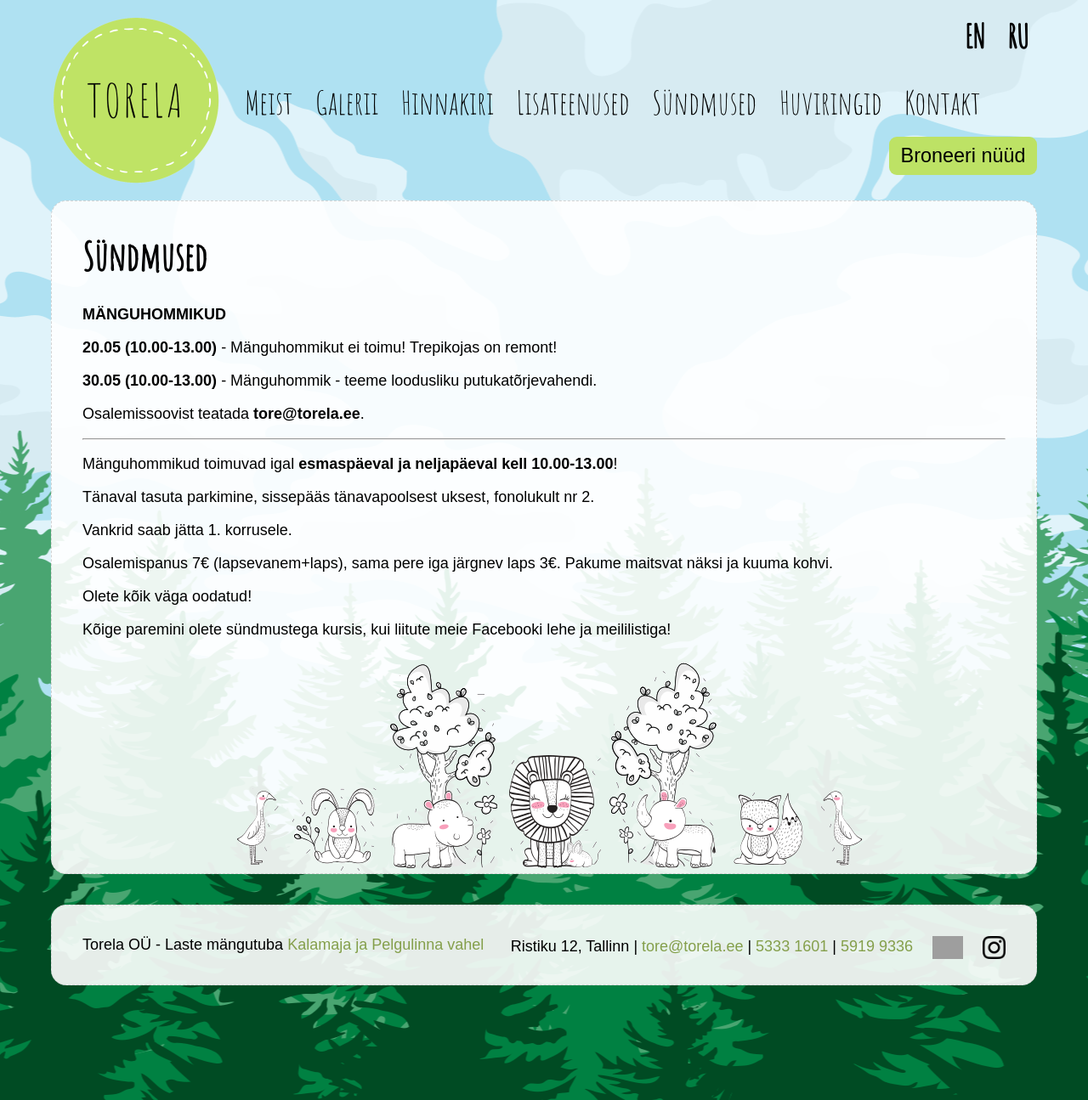
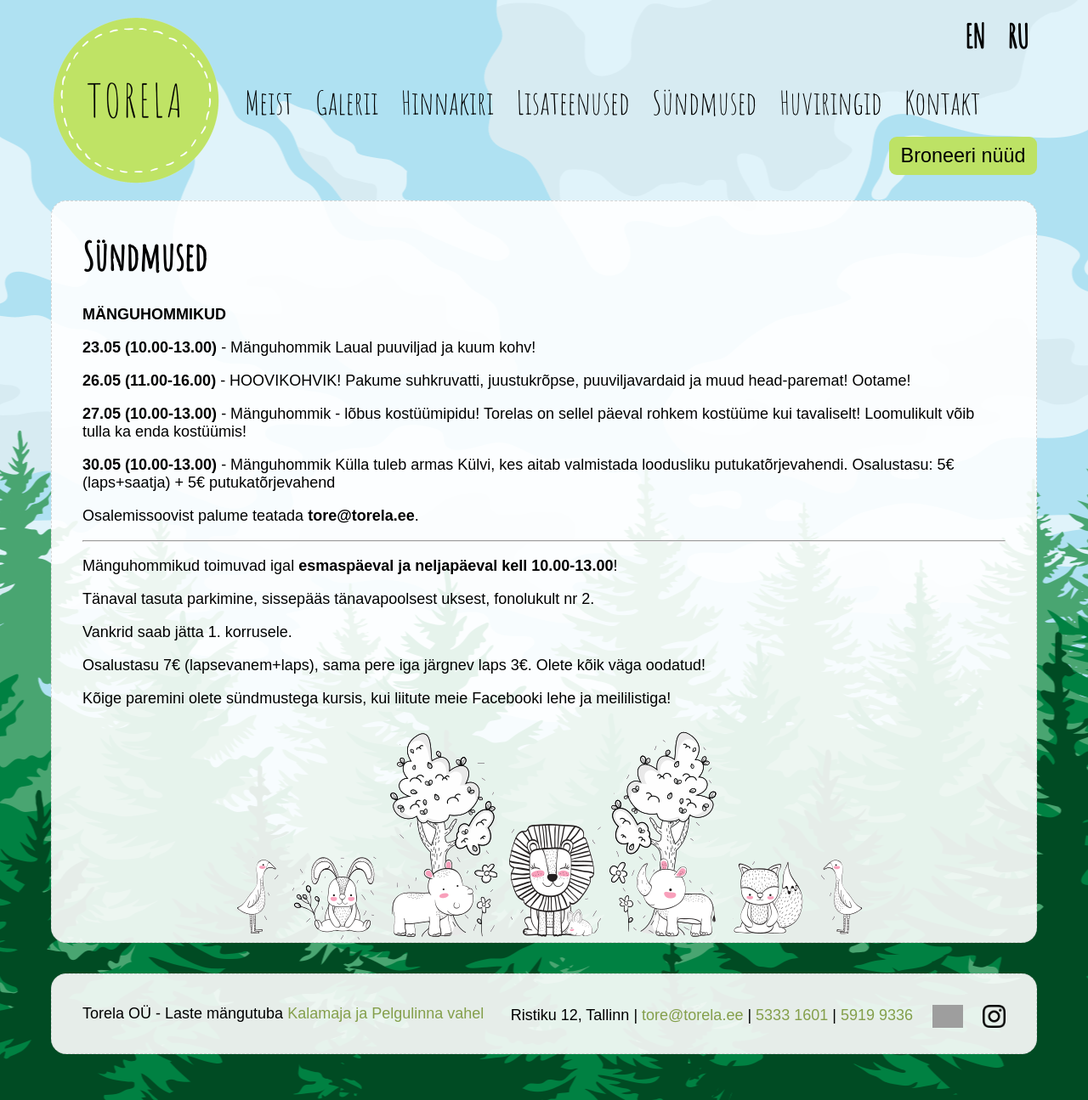
Before and after one commit to mypsik/torela, a Jekyll site: the page built from syndmused/index.md, in a window 1280 px wide. Shown: the whole page at 85% size. Built offline with Jekyll 4.4.1, drawn with Linux system fonts in a browser that asks for light colours; grey boxes are pictures that could not be loaded.

Commit message:
lisatud sündmused

```diff
--- a/syndmused/index.md
+++ b/syndmused/index.md
@@ -9,11 +9,21 @@ ru: /ru/events/
 
 **MÄNGUHOMMIKUD**
 
-**20.05 (10.00-13.00)** - Mänguhommikut ei toimu! Trepikojas on remont!
+**23.05 (10.00-13.00)** - Mänguhommik
+                          Laual puuviljad ja kuum kohv!
 
-**30.05 (10.00-13.00)** - Mänguhommik - teeme loodusliku putukatõrjevahendi.
+**26.05 (11.00-16.00)** - HOOVIKOHVIK!
+                          Pakume suhkruvatti, juustukrõpse, puuviljavardaid ja muud head-paremat! Ootame!
 
-Osalemissoovist teatada **tore@torela.ee**.
+**27.05 (10.00-13.00)** - Mänguhommik - lõbus kostüümipidu!
+                          Torelas on sellel päeval rohkem kostüüme kui tavaliselt! Loomulikult võib tulla ka enda kostüümis!
+
+**30.05 (10.00-13.00)** - Mänguhommik
+                          Külla tuleb armas Külvi, kes aitab valmistada loodusliku putukatõrjevahendi.
+                          Osalustasu: 5€ (laps+saatja) + 5€ putukatõrjevahend
+
+
+Osalemissoovist palume teatada **tore@torela.ee**.
 
 ***
 
@@ -23,9 +33,7 @@ Tänaval tasuta parkimine, sissepääs tänavapoolsest uksest, fonolukult nr 2.
 
 Vankrid saab jätta 1. korrusele.
 
-Osalemispanus 7€ (lapsevanem+laps), sama pere iga järgnev laps 3€.
-Pakume maitsvat näksi ja kuuma kohvi.
-
+Osalustasu 7€ (lapsevanem+laps), sama pere iga järgnev laps 3€.
 Olete kõik väga oodatud!
 
 
```
